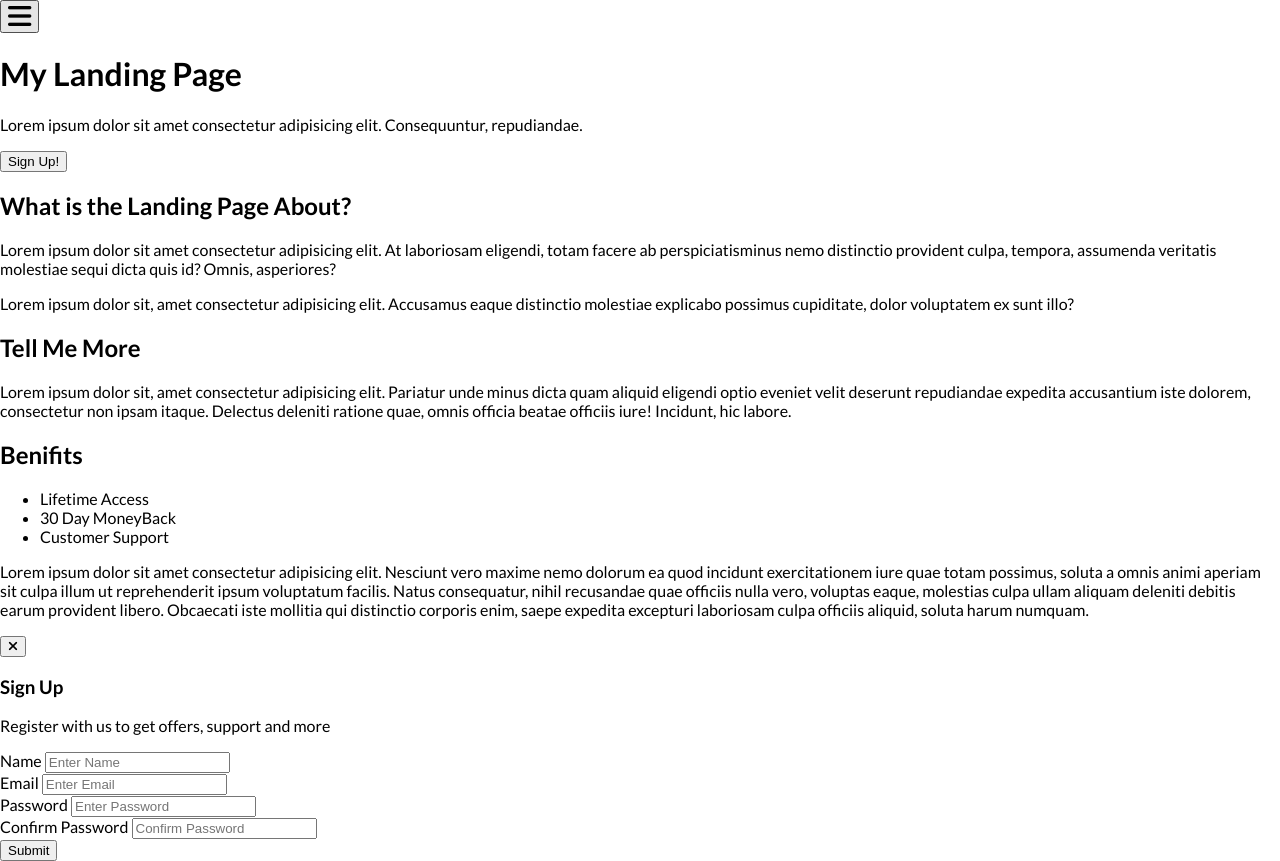
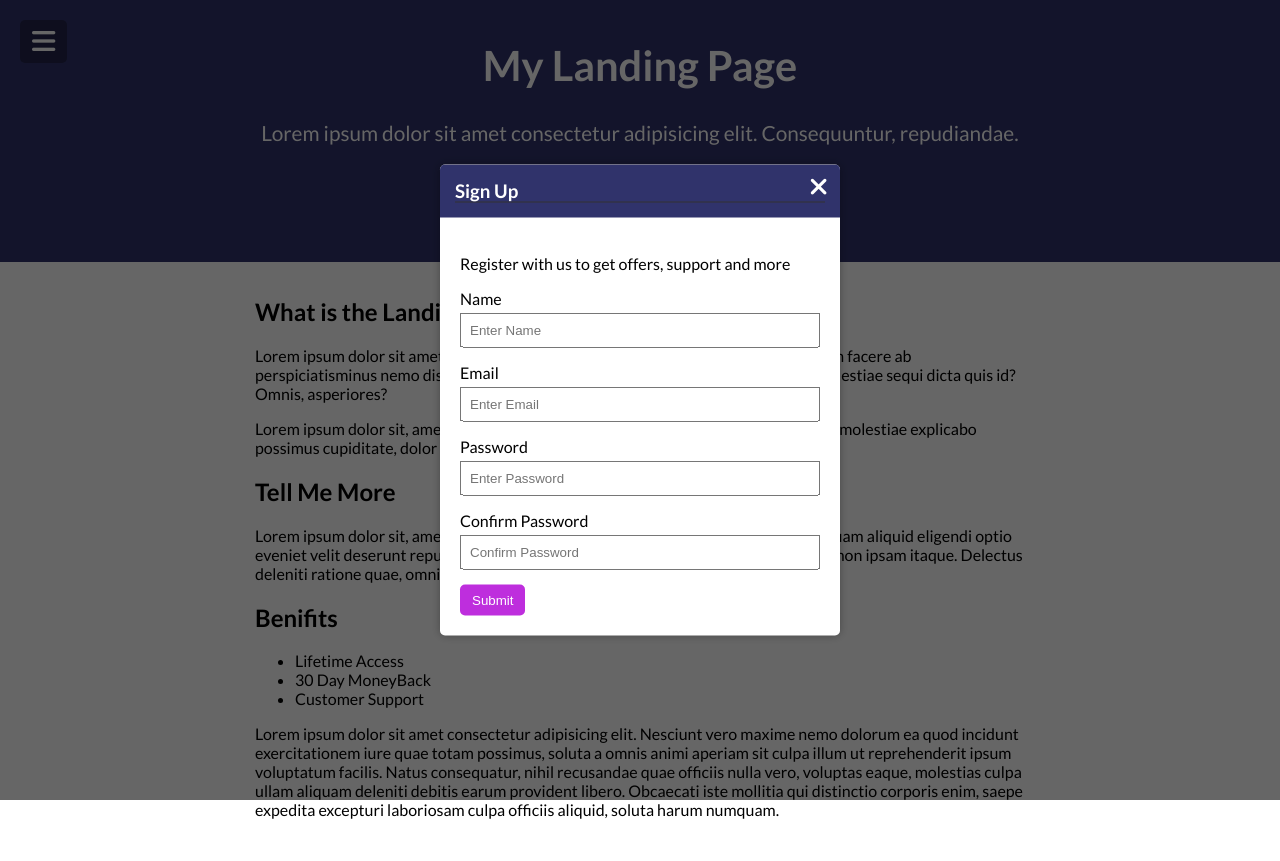
Before and after one commit to DragoPvP/my-landing-page, a plain HTML site: page index.html in a window 1280 px wide. Drawn offline with Linux system fonts and the light colour scheme.

Commit message:
Modal and content
CSS over

```diff
--- a/index.html
+++ b/index.html
@@ -76,19 +76,19 @@
                 <form class="modal-form">
                     <div>
                         <label for="name">Name</label>
-                        <input type="text" id="name" placeholder="Enter Name">
+                        <input type="text" id="name" placeholder="Enter Name" class="form-input">
                     </div>
                     <div>
                         <label for="email">Email</label>
-                        <input type="text" id="email" placeholder="Enter Email">
+                        <input type="text" id="email" placeholder="Enter Email" class="form-input">
                     </div>
                     <div>
                         <label for="password">Password</label>
-                        <input type="password" id="password" placeholder="Enter Password">
+                        <input type="password" id="password" placeholder="Enter Password" class="form-input">
                     </div>
                     <div>
                         <label for="password2">Confirm Password</label>
-                        <input type="password" id="password2" placeholder="Confirm Password">
+                        <input type="password" id="password2" placeholder="Confirm Password" class="form-input">
                     </div>
                     <input type="submit" value="Submit" class="submit-btn">
                 </form>
--- a/style.css
+++ b/style.css
@@ -14,6 +14,8 @@ body {
     font-family: 'Lato', sans-serif;
     margin: 0;
 }
+
+/* Navbar */
 
 nav {
     background-color: var(--primary-color);
@@ -62,3 +64,115 @@ nav ul li a {
 li a:hover {
     text-decoration: underline;
 }
+
+/* Landing Page */
+
+header {
+    background-color: var(--primary-color);
+    color: #fff;
+    font-size: 130%;
+    position: relative;
+    padding: 40px 15px;
+    text-align: center;
+}
+
+h1 {
+    margin: 0;
+}
+
+header p {
+    margin: 30px 0;
+}
+
+button, input[type='submit'] {
+    background-color: var(--secondory-color);
+    border: 0;
+    border-radius: 5px;
+    color: #fff;
+    cursor: pointer;
+    padding: 8px 12px;
+}
+
+button:focus {
+    outline: none;
+}
+
+.toggle {
+    background-color: rgba(0, 0, 0, 0.3);
+    position: absolute;
+    top: 20px;
+    left: 20px;
+}
+
+.cta-btn {
+    padding: 12px 30px;
+    font-size: 20px;
+}
+
+.container {
+    padding: 15px;
+    margin: 0 auto;
+    max-width: 100%;
+    width: 800px;
+}
+
+.modal-container {
+    background-color: rgba(0, 0, 0, 0.6);
+    /* display: none; */
+    position: fixed;
+    top: 0;
+    left: 0;
+    right: 0;
+    bottom: 0;
+}
+
+.modal {
+    background-color: #fff;
+    border-radius: 5px;
+    box-shadow:0 0 10px rgba(0, 0, 0, 0.3);
+    position: absolute;
+    overflow: hidden;
+    top: 50%;
+    left:50%;
+    transform: translate(-50%, -50%);
+    max-width: 100%;
+    width: 400px;
+}
+
+.modal-header {
+    background-color: var(--primary-color);
+    color: #fff;
+    padding: 15px;
+}
+
+.modal-header h3 {
+    margin: 0;
+    border-bottom: 1px solid #333;
+}
+
+.modal-content {
+    padding: 20px;
+}
+
+.modal-form div {
+    margin: 15px 0;
+}
+
+.modal-form label {
+    display: block;
+    margin-bottom: 5px;
+}
+
+.form-input {
+    padding: 8px;
+    width: 100%;
+}
+
+.close-btn {
+    background: transparent;
+    font-size: 25px;
+    position: absolute;
+    top: 0;
+    right: 0;
+    cursor: pointer;
+}
```
